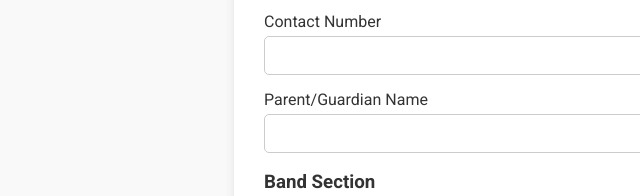
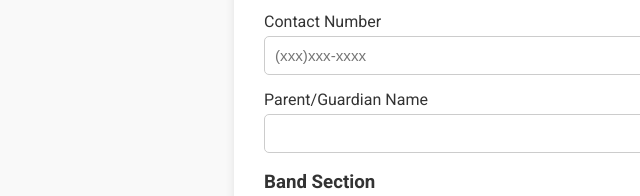
Before and after one commit to DeemTempus/kadooment-registration, a website: page public/index.html in a window 1280 px wide. Shown: the part 566-762 px from the top of the page, 26-666 px from the left. Drawn offline with Linux system fonts and the light colour scheme; no server answers.

Commit message:
Update index.html

```diff
--- a/public/index.html
+++ b/public/index.html
@@ -169,7 +169,7 @@
         <input id="address" required>
 
         <label>Contact Number</label>
-        <input id="contact" required>
+        <input id="contact" placeholder= "(xxx)xxx-xxxx" maxlength="14" required>
 
         <label>Parent/Guardian Name</label>
         <input id="parent" required>
```
